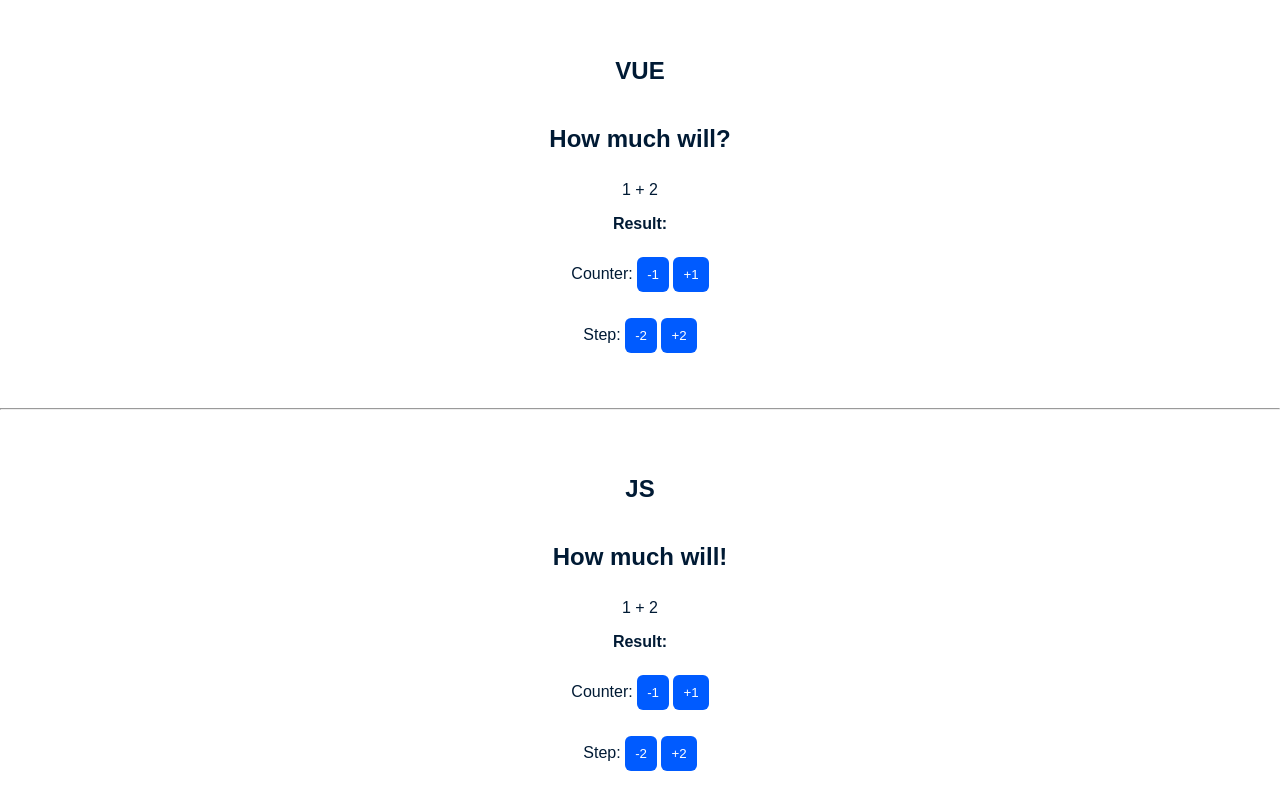
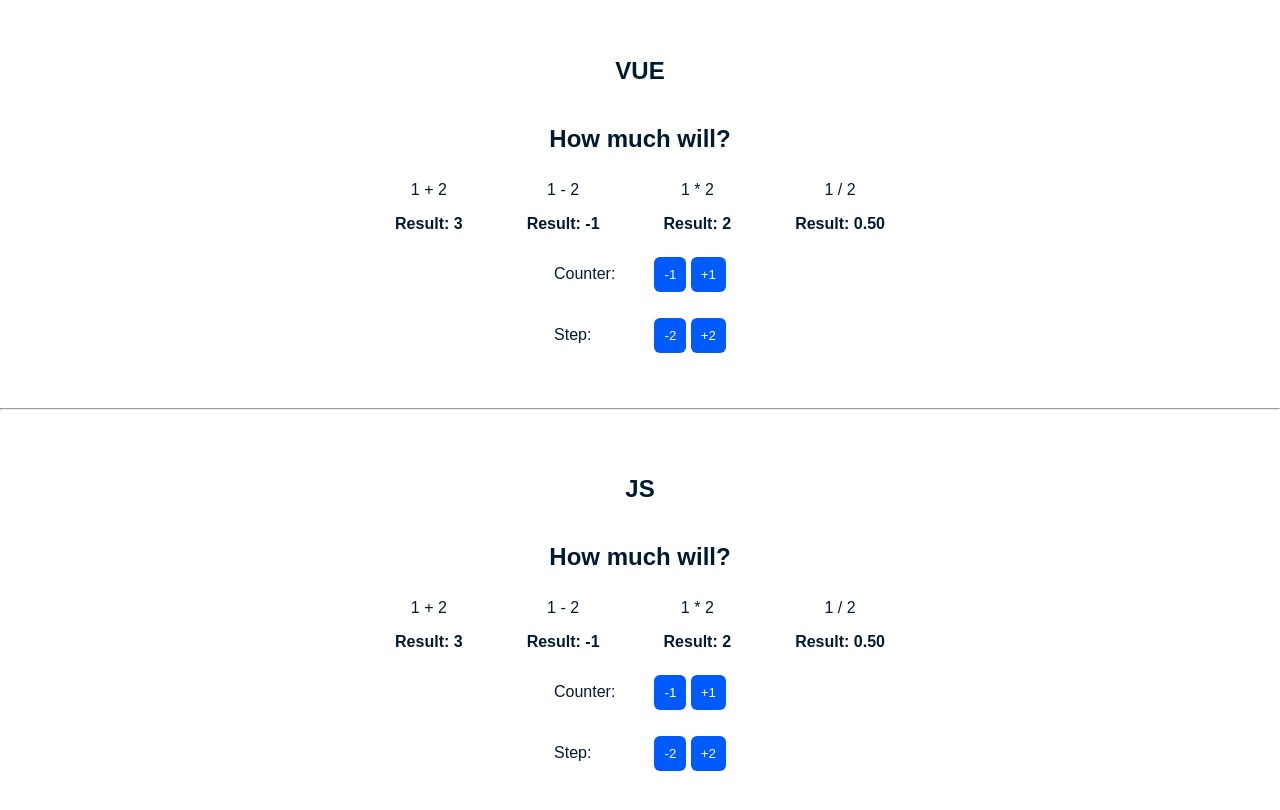
Before and after one commit to ozon-edu-vue-2021/homework-1-yakovm1ke, a plain HTML site: page index.html in a window 1280 px wide. Drawn offline with nearby package versions, Linux system fonts and the light colour scheme.

Commit message:
added calculations of sum, differnce, product and quotient to js and vue sections

```diff
--- a/index.html
+++ b/index.html
@@ -1,6 +1,5 @@
 <!DOCTYPE html>
 <html lang="en">
-
 <head>
     <meta charset="UTF-8">
     <meta name="viewport" content="width=device-width, initial-scale=1.0">
@@ -14,32 +13,64 @@
     <section class="app vue-app">
         <h1>VUE</h1>
         <h2>How much will?</h2>
-        <p>{{counter}} + {{step}}</p>
-        <p><strong>Result: {{sum}}</strong></p>
+        <div class="content">
+            <div class="content_item">
+                <p>{{counter}} + {{step}}</p>
+                <p><strong>Result: {{sum}}</strong></p>
+            </div>
+            <div class="content_item">
+                <p>{{counter}} - {{step}}</p>
+                <p><strong>Result: {{diff}}</strong></p>
+            </div>
+            <div class="content_item">
+                <p>{{counter}} * {{step}}</p>
+                <p><strong>Result: {{product}}</strong></p>
+            </div>
+            <div class="content_item">
+                <p>{{counter}} / {{step}}</p>
+                <p><strong>Result: {{quotient}}</strong></p>
+            </div>
+        </div>
         <div class="math">
-            Counter:
+            <span>Counter:</span>
             <button class="button minus" v-on:click="decrementCounterHandler">-1</button>
             <button class="button plus" v-on:click="incrementCounterHandler">+1</button>
         </div>
         <div class="math">
-            Step:
-            <button class="button minus">-2</button>
-            <button class="button plus">+2</button>
+            <span>Step:</span>
+            <button class="button minus" v-on:click="decrementStepHandler">-2</button>
+            <button class="button plus" v-on:click="incrementStepHandler">+2</button>
         </div>
     </section>
     <hr>
     <section class="app js-app">
         <h1>JS</h1>
-        <h2>How much will!</h2>
-        <p><span class="counter"></span> + <span class="step"></span></p>
-        <p><strong>Result: <span class="sum"></span></strong></p>
-        <div class="math">
-            Counter:
+        <h2>How much will?</h2>
+        <div class="content">
+            <div class="content_item">
+                <p><span class="counter"></span> + <span class="step"></span></p>
+                <p><strong>Result: <span class="sum"></span></strong></p>
+            </div>
+            <div class="content_item">
+                <p><span class="counter"></span> - <span class="step"></span></p>
+                <p><strong>Result: <span class="diff"></span></strong></p>
+            </div>
+            <div class="content_item">
+                <p><span class="counter"></span> * <span class="step"></span></p>
+                <p><strong>Result: <span class="product"></span></strong></p>
+            </div>
+            <div class="content_item">
+                <p><span class="counter"></span> / <span class="step"></span></p>
+                <p><strong>Result: <span class="quotient"></span></strong></p>
+            </div>
+        </div>
+        <div class="math" id="counter">
+            <span>Counter:</span>
             <button class="button minus">-1</button>
             <button class="button plus">+1</button>
         </div>
-        <div class="math">
-            Step:
+        <div class="math" id="step">
+            <span>Step:</span>
             <button class="button minus">-2</button>
             <button class="button plus">+2</button>
         </div>
@@ -52,55 +83,131 @@
                 step: 2
             },
             methods: {
-                incrementCounterHandler() {},
-                decrementCounterHandler() {}
-                //...
+                incrementCounterHandler() {
+                    this.counter++;
+                },
+                decrementCounterHandler() {
+                    this.counter--;
+                },
+                incrementStepHandler() {
+                    this.step += 2;
+                },
+                decrementStepHandler() {
+                    this.step -= 2;
+                }
             },
             computed: {
-                sum() {}
+                sum() {
+                    return this.counter + this.step;
+                },
+                diff() {
+                    return this.counter - this. step;
+                },
+                product() {
+                    return this.counter * this. step;
+                },
+                quotient() {
+                    if (this.step === 0) {
+                        return 'Error';
+                    } else {
+                        return (this.counter / this. step).toFixed(2);
+                    }
+                }
             }
         })
     </script>
     <script>
-        const counterEl = document.querySelector('.js-app .counter');
-        const buttonElMinus = document.querySelector('.js-app .minus');
-        const buttonElPlus = document.querySelector('.js-app .plus');
+        const counterEls = document.querySelectorAll('.js-app .counter');
+        const stepEls = document.querySelectorAll('.js-app .step');
         const sumEl = document.querySelector('.js-app .sum');
-        const stepEl = document.querySelector('.js-app .step');
+        const diffEl = document.querySelector('.js-app .diff');
+        const productEl = document.querySelector('.js-app .product');
+        const quotientEl = document.querySelector('.js-app .quotient');
+        const buttonElCounterMinus = document.querySelector('.js-app #counter .minus');
+        const buttonElCounterPlus = document.querySelector('.js-app #counter .plus');
+        const buttonElStepMinus = document.querySelector('.js-app #step .minus');
+        const buttonElStepPlus = document.querySelector('.js-app #step .plus');
 
         const data = {
             counter: 1,
             step: 2
         };
 
-        const incrementCounterHandler = function () {};
-        const decrementCounterHandler = function () {};
-        //...
-        const getSum = function () {};
+        const render = function (container, value) {
+            if (container.length) {
+                container.forEach(item => {
+                    item.textContent = value;
+                });
+            } else {
+                container.textContent = value;
+            }
+        };
 
-        const queue = [getSum];
+        const incrementCounterHandler = function () {
+            data.counter++;
+            render(counterEls, data.counter);
+        };
+        const decrementCounterHandler = function () {
+            data.counter--;
+            render(counterEls, data.counter);
+        };
+        const incrementStepHandler = function () {
+            data.step += 2;
+            render(stepEls, data.step);
+        };
+        const decrementStepHandler = function () {
+            data.step -= 2;
+            render(stepEls, data.step);
+        };
+        const getSum = function () {
+            const newValue = data.step + data.counter;
+            render(sumEl, newValue);
+        };
+        const getDiff = function () {
+            const newValue = data.counter - data.step;
+            render (diffEl, newValue);
+        };
+        const getProduct = function () {
+            const newValue = data.counter * data.step;
+            render (productEl, newValue);
+        };
+        const getQuotient = function () {
+            if (data.step == 0) {
+                render (quotientEl, 'Error');
+            } else {
+                const newValue = (data.counter / data.step).toFixed(2);
+                render (quotientEl, newValue);
+            }
+        };
+
+        const queue = [getSum, getDiff, getQuotient, getProduct];
 
         Object.keys(data).forEach(key => {
-            let value = data[key]; // data.counter, data.counter1, data.counter2
+            let value = data[key]; // data.counter, data.step
             Object.defineProperty(data, key, {
                 get: function () {
-                    console.log('get');
+                    console.log(`Прочитали value ${key}`);
                     // queue.push();
                     return value;
                 },
                 set: function (newValue) {
-                    console.log('set');
+                    console.log(`Установили новое значение ${newValue} в ${key}`);
                     value = newValue;
                     queue.forEach(fn => fn());
                 }
             });
         });
 
-        counterEl.textContent = data.counter;
-        stepEl.textContent = data.step;
+        render(counterEls, data.counter);
+        render(stepEls, data.step);
         getSum();
-        buttonElMinus.addEventListener('click', decrementCounterHandler);
-        buttonElPlus.addEventListener('click', incrementCounterHandler);
+        getDiff();
+        getProduct();
+        getQuotient();
+        buttonElCounterMinus.addEventListener('click', decrementCounterHandler);
+        buttonElCounterPlus.addEventListener('click', incrementCounterHandler);
+        buttonElStepMinus.addEventListener('click', decrementStepHandler);
+        buttonElStepPlus.addEventListener('click', incrementStepHandler);
     </script>
 </body>
 
--- a/style/index.css
+++ b/style/index.css
@@ -21,6 +21,18 @@
 
 }
 
+.content {
+    display: flex;
+    justify-content: space-between;
+}
+
+.content_item {
+    margin: 0 2em;
+    display: flex;
+    flex-direction: column;
+    align-items: center;
+}
+
 .button {
     border: none;
     padding: 10px;
@@ -38,3 +50,8 @@
 .math {
     margin-block-start: 1em;
 }
+
+.math span {
+    display: inline-block;
+    width: 6em;
+}
```
